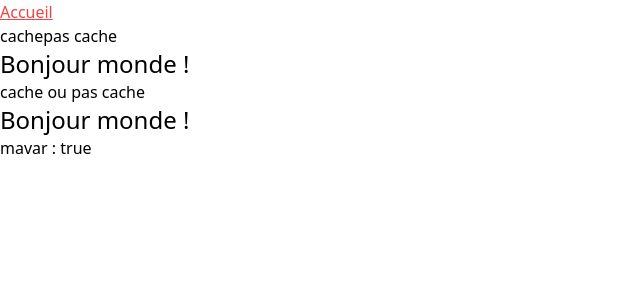
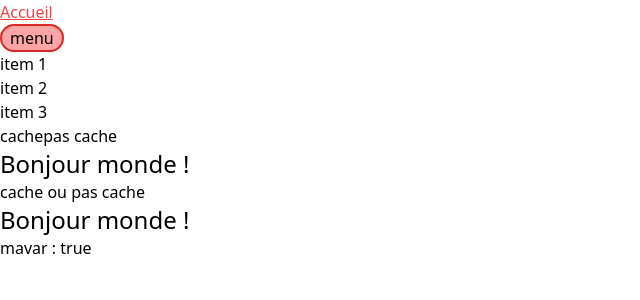
Before and after one commit to MMI-SAE-203/r213-2024-pracht-tp1-Claude2003, a Vue app: page / in a window 1280 px wide. Shown: the top 300 px of the page, without its empty margins (0-640 px from the left). Built offline with nearby package versions, Linux system fonts and the light colour scheme.

Commit message:
Ajouter l'HTML du menu

```diff
--- a/src/App.vue
+++ b/src/App.vue
@@ -17,7 +17,25 @@
         </li>
       </ul>
     </nav>
+
+    <button
+    aria-controls="mainNav"
+    aria-expanded="true"
+    class="rounded-full border-2 border-red-600 bg-red-300 px-2"
+  >
+    menu
+  </button>
+  <!-- nav#mainNav>ul>li*3>a[href="#"]{item $} -->
+  <nav id="mainNav">
+    <ul>
+      <li><a href="#">item 1</a></li>
+      <li><a href="#">item 2</a></li>
+      <li><a href="#">item 3</a></li>
+    </ul>
+  </nav>
+
   </header>
+
   <RouterView v-slot="{ Component }">
     <Suspense>
       <component :is="Component" />
```
